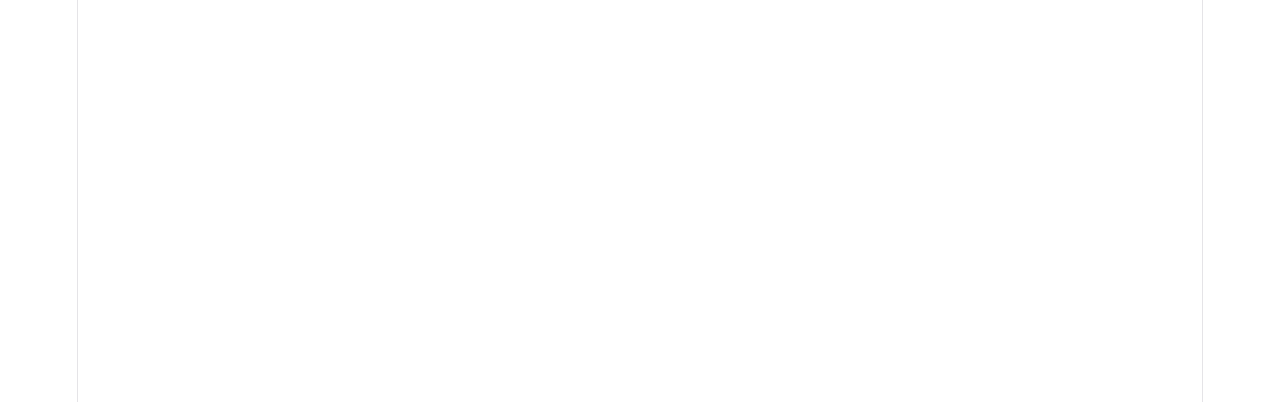
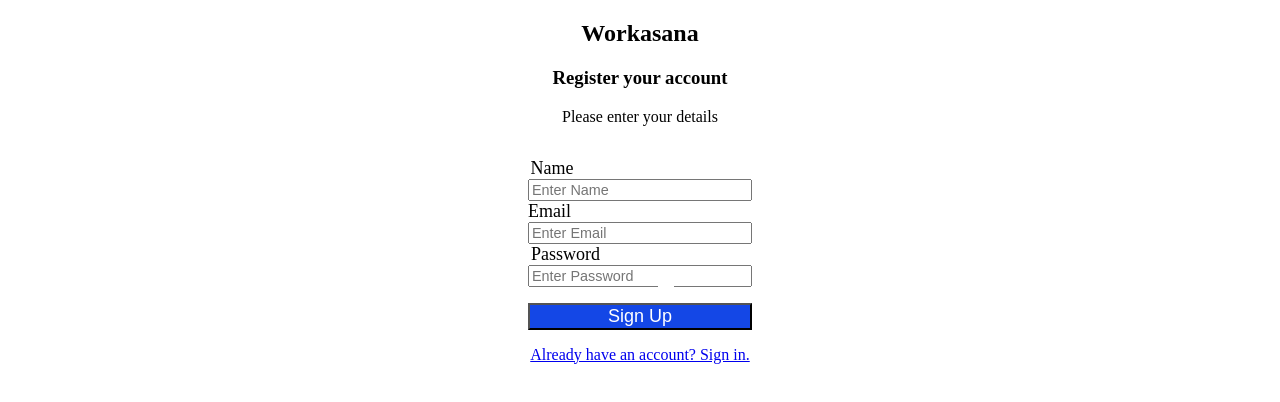
Before and after one commit to neelamraikwar9/Ai-Eng-App, a React (Vite) app: page /register in a window 1280 px wide. Before the commit this address had no page. Shown: the top 402 px of the page. Built offline with nearby package versions, Linux system fonts and the light colour scheme.

Commit message:
modified and added style to Login and Register file

```diff
--- a/src/App.jsx
+++ b/src/App.jsx
@@ -1,16 +1,22 @@
 import { Routes, Route,  } from "react-router-dom";
 import Login from "./pages/login";
-import register from "./pages/register";
+import Register from "./pages/register";
+import Chat from './pages/chat';
+import { Authprovider } from "./context/AuthContext";
 
 
 function App(){
-    return(
-        <>
-            <Routes>
-                <Route path="/" element={<Login/>}></Route>
-            </Routes>
-        </>
-    )
+    return (
+      <>
+        <Authprovider>
+          <Routes>
+            <Route path="/login" element={<Login />}></Route>
+            <Route path="/register" element={<Register />}></Route>
+            <Route path="/chat" element={<Chat />}></Route>
+          </Routes>
+        </Authprovider>
+      </>
+    );
 }
 
 export default App;
--- a/src/index.css
+++ b/src/index.css
@@ -1,55 +1,3 @@
-:root {
-  --text: #6b6375;
-  --text-h: #08060d;
-  --bg: #fff;
-  --border: #e5e4e7;
-  --code-bg: #f4f3ec;
-  --accent: #aa3bff;
-  --accent-bg: rgba(170, 59, 255, 0.1);
-  --accent-border: rgba(170, 59, 255, 0.5);
-  --social-bg: rgba(244, 243, 236, 0.5);
-  --shadow:
-    rgba(0, 0, 0, 0.1) 0 10px 15px -3px, rgba(0, 0, 0, 0.05) 0 4px 6px -2px;
-
-  --sans: system-ui, 'Segoe UI', Roboto, sans-serif;
-  --heading: system-ui, 'Segoe UI', Roboto, sans-serif;
-  --mono: ui-monospace, Consolas, monospace;
-
-  font: 18px/145% var(--sans);
-  letter-spacing: 0.18px;
-  color-scheme: light dark;
-  color: var(--text);
-  background: var(--bg);
-  font-synthesis: none;
-  text-rendering: optimizeLegibility;
-  -webkit-font-smoothing: antialiased;
-  -moz-osx-font-smoothing: grayscale;
-
-  @media (max-width: 1024px) {
-    font-size: 16px;
-  }
-}
-
-@media (prefers-color-scheme: dark) {
-  :root {
-    --text: #9ca3af;
-    --text-h: #f3f4f6;
-    --bg: #16171d;
-    --border: #2e303a;
-    --code-bg: #1f2028;
-    --accent: #c084fc;
-    --accent-bg: rgba(192, 132, 252, 0.15);
-    --accent-border: rgba(192, 132, 252, 0.5);
-    --social-bg: rgba(47, 48, 58, 0.5);
-    --shadow:
-      rgba(0, 0, 0, 0.4) 0 10px 15px -3px, rgba(0, 0, 0, 0.25) 0 4px 6px -2px;
-  }
-
-  #social .button-icon {
-    filter: invert(1) brightness(2);
-  }
-}
-
 body {
   margin: 0;
 }
@@ -65,47 +13,3 @@ body {
   flex-direction: column;
   box-sizing: border-box;
 }
-
-h1,
-h2 {
-  font-family: var(--heading);
-  font-weight: 500;
-  color: var(--text-h);
-}
-
-h1 {
-  font-size: 56px;
-  letter-spacing: -1.68px;
-  margin: 32px 0;
-  @media (max-width: 1024px) {
-    font-size: 36px;
-    margin: 20px 0;
-  }
-}
-h2 {
-  font-size: 24px;
-  line-height: 118%;
-  letter-spacing: -0.24px;
-  margin: 0 0 8px;
-  @media (max-width: 1024px) {
-    font-size: 20px;
-  }
-}
-p {
-  margin: 0;
-}
-
-code,
-.counter {
-  font-family: var(--mono);
-  display: inline-flex;
-  border-radius: 4px;
-  color: var(--text-h);
-}
-
-code {
-  font-size: 15px;
-  line-height: 135%;
-  padding: 4px 8px;
-  background: var(--code-bg);
-}
--- /dev/null
+++ b/src/pages/chat.jsx
@@ -0,0 +1,9 @@
+import React from 'react'
+
+const Chat = () => {
+  return (
+    <div>C</div>
+  )
+}
+
+export default Chat;
--- /dev/null
+++ b/src/pages/login.css
@@ -0,0 +1,89 @@
+.textCenter {
+    text-align: center;
+}
+
+
+.loginCon {
+    /* background-color: aliceblue; */
+    height: 20rem;
+    width: 100%;
+
+}
+
+.fields {
+    display: flex;
+    flex-direction: column;
+    padding: 1rem;
+    text-align: center;
+    /* border: 1px solid green; */
+    align-items: center;
+
+}
+
+/* .passContainer{
+    border: 1px solid green;
+    width:
+
+} */
+
+.password {
+    position: relative;
+    /* display: inline-block; */
+    /* border: 1px solid green; */
+
+}
+
+label {
+    font-size: large;
+}
+
+input {
+    font-size: large;
+
+}
+
+/* .inpField { */
+/* border: 1px solid green;     */
+/* padding: 0.5rem; */
+/* display: flex; */
+/* flex-direction: column;  */
+/* gap : 0.1rem; */
+
+/* } */
+
+.lable {
+    margin-right: 9.3rem;
+}
+
+.btnCon {
+    display: flex;
+    justify-content: center;
+}
+
+.btn {
+    width: 14rem;
+    font-size: large;
+    background-color: oklch(48.8% 0.243 264.376);
+    color: white;
+    margin-top: 1rem;
+}
+
+.btn:hover {
+    background-color: oklch(54.6% 0.245 262.881);
+}
+
+
+.eyeBtn {
+    border: 1px white;
+    background-color: white;
+    padding: 0.5rem;
+    position: absolute;
+    right: 4.9rem;
+    top: 0.4rem;
+}
+
+.inpFont {
+    font-size: 0.9rem;
+    width: 13.5rem;
+
+}
--- a/src/pages/login.jsx
+++ b/src/pages/login.jsx
@@ -1,4 +1,4 @@
-// import "./login.css";
+import "./login.css";
 // import "bootstrap-icons/font/bootstrap-icons.css";
 import { useState } from "react";
 import { useAuth } from "../context/AuthContext";
@@ -32,7 +32,7 @@ const Login = () => {
 
     if (data.token) {
       login(data.token);
-      navigate("/dashboard"); // Success, go to landing page
+      navigate("/chat"); // Success, go to landing page
       toast.success("You are logged in successfully.");
     } else {
       toast.error("Invalid Email and Password!");
@@ -102,7 +102,7 @@ const Login = () => {
                     ></i>
                   ) : (
                     <i
-                      class="bi bi-eye-slash"
+                      className="bi bi-eye-slash"
                       style={{
                         position: "absolute",
                         right: "0.1rem",
@@ -121,7 +121,7 @@ const Login = () => {
               </button>
             </div>
 
-            <Link to="/signup">
+            <Link to="/register">
               <p>Not registered? Sign up now.</p>
             </Link>
           </form>
--- a/src/pages/register.jsx
+++ b/src/pages/register.jsx
@@ -121,7 +121,7 @@ const Register = () => {
               </button>
             </div>
 
-            <Link to="/">
+            <Link to="/login">
               <p>Already have an account? Sign in.</p>
             </Link>
           </form>
```
